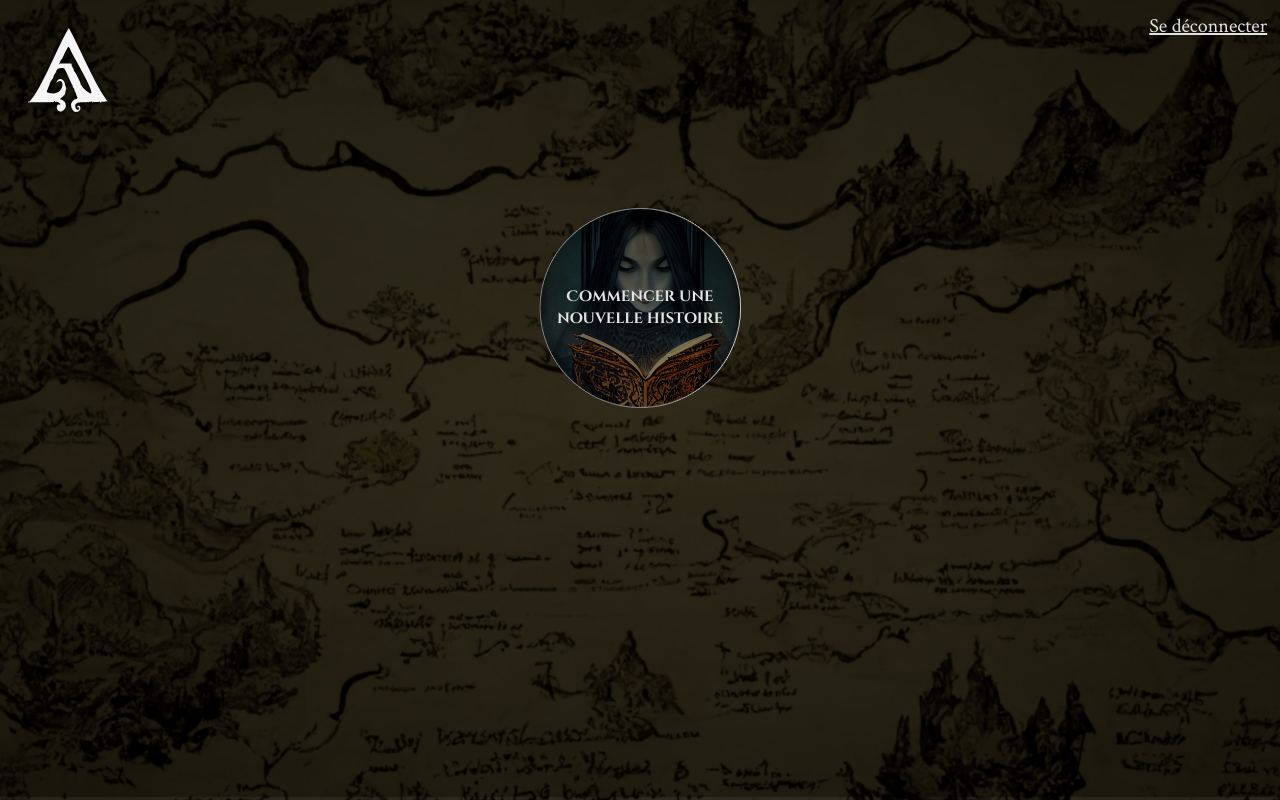
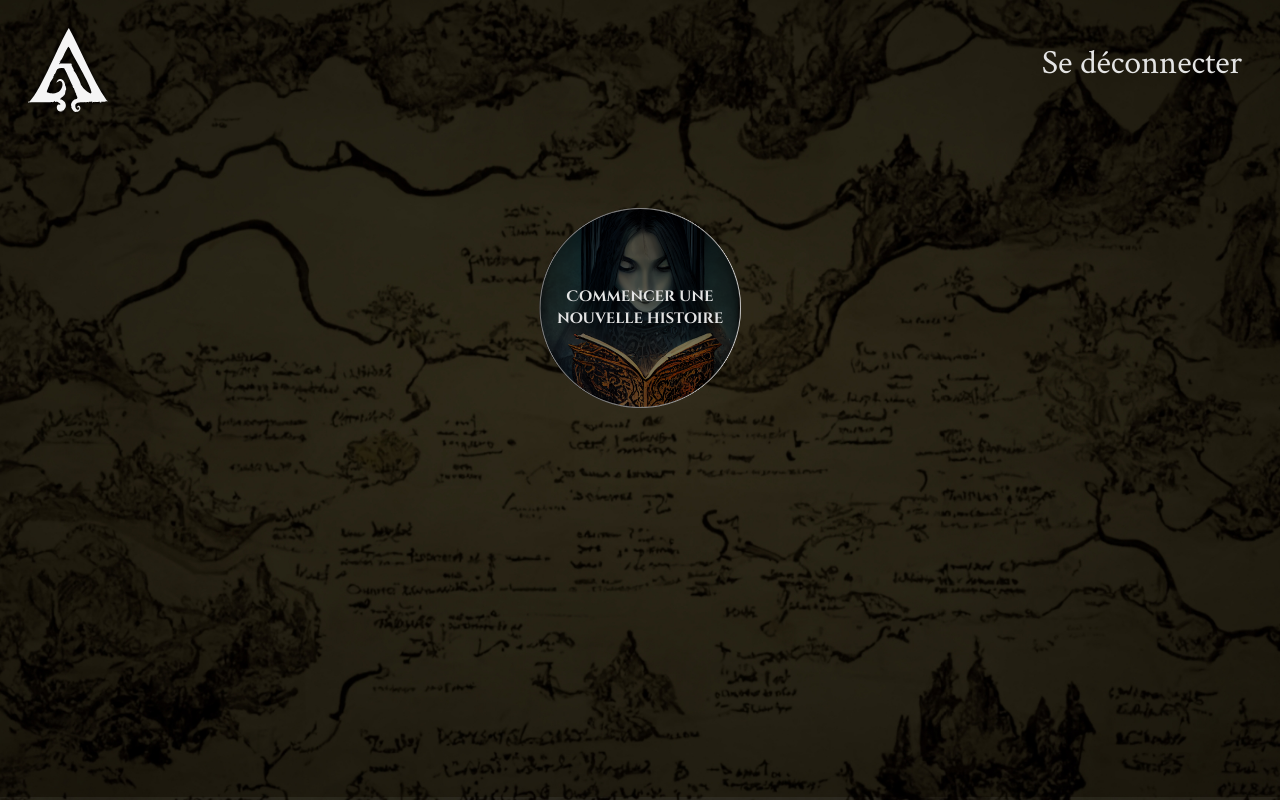
Before and after one commit to WildCodeSchool/2022_09_PHP_Lyon_aeterna_fabula, a PHP site: template src/View/Alias/alias_index.html.twig in a window 1280 px wide. Run offline with PHP 8.4, Linux system fonts and the light colour scheme; the template is opened without the code that fills it, so the values that code supplies are empty; some libraries are stand-ins or nearby versions.

Commit message:
1st debug session : admin chapter form enhanced, table action modified in database to avoid u-turn on chapter 13, deconnexion feature on the menu alias, account delete feature suppressed on alias page

```diff
--- a/af_database.sql
+++ b/af_database.sql
@@ -187,7 +187,7 @@ VALUES
   ("Se diriger vers le donjon", 9, 5),
   ("Se diriger vers la montagne", 10, 2),
   ("Se diriger vers le donjon", 10, 5),
-  ("Faire demi tour", 13, 7),
+  ("Retourner au pied de la montagne", 13, 2),
   ("Aller au combat", 13, 14),
   ("Dégainer votre épée", 14, 15),
   ("Décocher une flèche", 14, 16),
--- a/src/Controller/ChapterController.php
+++ b/src/Controller/ChapterController.php
@@ -128,14 +128,13 @@ class ChapterController extends AbstractController
                 // clean $_POST data
                 $chapter = array_map('trim', $_POST);
                 $this->formControl($chapter);
-
+                // if validation is ko, return errors without emptying form
                 if (!empty($this->errors)) {
                     return $this->twig->render('Chapter/admin_edit.html.twig', [
+                        'chapter' => $chapter,
                         'errors' => $this->errors,
                     ]);
                 }
-
-
                 // if validation is ok, update and redirection
                 $chapterManager->adminUpdate($chapter);
 
--- a/src/View/Alias/alias_create.html.twig
+++ b/src/View/Alias/alias_create.html.twig
@@ -6,6 +6,7 @@
 
 {% block stylesheet %}
 	<link rel="stylesheet" href="/assets/css/alias.css">
+	<link rel="stylesheet" href="/assets/css/home.css">
 {% endblock %}
 
 {% block content %}
@@ -14,8 +15,9 @@
 		<div class="sectionHistoric">
 			<a class="logo" href="/"><img class="logoSize" src="/assets/images/logo.svg"></a>
 		</div>
-		<div class="sectionHistoric">
-			<a href="METTRELADECOICI" class="deconnexion">Se déconnecter</a>
+		<div class="sectionHistoric sign-links">
+			<a href="/logout">Se déconnecter
+			</a>
 		</div>
 	</nav>
 	<main class="container aliascontainer sm main-content col-md-12 order-md-2 mt-5 align-self-md-center">
--- a/src/View/Alias/alias_index.html.twig
+++ b/src/View/Alias/alias_index.html.twig
@@ -7,6 +7,7 @@
 {% block stylesheet %}
 	<link rel="stylesheet" href="/assets/css/style.css">
 	<link rel="stylesheet" href="/assets/css/alias.css">
+	<link rel="stylesheet" href="/assets/css/home.css">
 {% endblock %}
 
 {% block content %}
@@ -15,8 +16,9 @@
 		<div class="sectionHistoric">
 			<a class="logo" href="/"><img class="logoSize" src="/assets/images/logo.svg"></a>
 		</div>
-		<div class="sectionHistoric">
-			<a href="METTRELADECOICI" class="deconnexion">Se déconnecter</a>
+		<div class="sectionHistoric sign-links">
+			<a href="/logout">Se déconnecter
+			</a>
 		</div>
 	</nav>
 
@@ -45,9 +47,6 @@
 				<a href="/alias/create">
 					<button type="button" class="buttonAliasText">Commencer une<br>nouvelle histoire</button>
 				</a>
-				<a href="/alias/create">
-					<button type="button" class="buttonAliasText">Supprimer<br>son compte</button>
-				</a>
 			</div>
 		</main>
 
--- a/src/View/Chapter/_admin_form.html.twig
+++ b/src/View/Chapter/_admin_form.html.twig
@@ -7,6 +7,9 @@
 	<p class="form-group">
 		<label for="number">Numéro du chapitre</label>
 		<input class="form-control" type="number" value="{{ chapter.number }}" placeholder="Entrez un numéro de chapitre dont vous aurez vérifié la cohérence" name="number" id="number" required>
+		<span class="disclaimer">
+			Attention: vérifier la cohérence du numéro de chapitre attribué.
+		</span>
 	</p>
 	<p class="form-group">
 		<label for="title">Titre</label>
@@ -19,6 +22,9 @@
 	<p class="form-group">
 		<label for="background_image">Nom de l'image</label>
 		<input class="form-control" type="text" value="{{ chapter.background_image }}" placeholder="Entrez le nom de l'image de fond tel qu'enregistré dans le projet avec l'extension" name="background_image" id="background_image" required>
+		<span class="disclaimer">
+			Attention : enregistrer le fichier image dans /public/assets/images
+		</span>
 	</p>
 	<p class="form-group">
 		<label for="background_image_alt">Balise alt de l'image</label>
--- a/src/View/Chapter/admin_add.html.twig
+++ b/src/View/Chapter/admin_add.html.twig
@@ -23,9 +23,6 @@
 				{% endfor %}
 			</ul>
 			{% include 'Chapter/_admin_form.html.twig' %}
-			<br>
-			<p>Message à l'administrateur : bien penser à enregistrer le fichier image dans : 2022_09_PHP_Lyon_aeterna_fabula/public/assets/images</p>
-			<p>Saisir dans le formulaire le même nom d'image que celui enregistré.</p>
 
 			<p>
 				<button class="buttonAction raise">Ajouter le chapitre</button>
--- a/src/View/Chapter/admin_edit.html.twig
+++ b/src/View/Chapter/admin_edit.html.twig
@@ -23,12 +23,6 @@
 				{% endfor %}
 			</ul>
 			{% include 'Chapter/_admin_form.html.twig' %}
-			<br>
-			<p>Vérifier la cohérence du numéro de chapitre attribué.</p>
-			<br>
-			<p>Message à l'administrateur : bien penser à enregistrer le fichier image dans : 2022_09_PHP_Lyon_aeterna_fabula/public/assets/images</p>
-			<p>Saisir dans le formulaire le même nom d'image que celui enregistré.</p>
-
 			<p>
 				<button class="buttonAction raise">Modifier le chapitre</button>
 			</p>
```
Also changed, not shown: public/assets/css/admin_add_edit.css.
